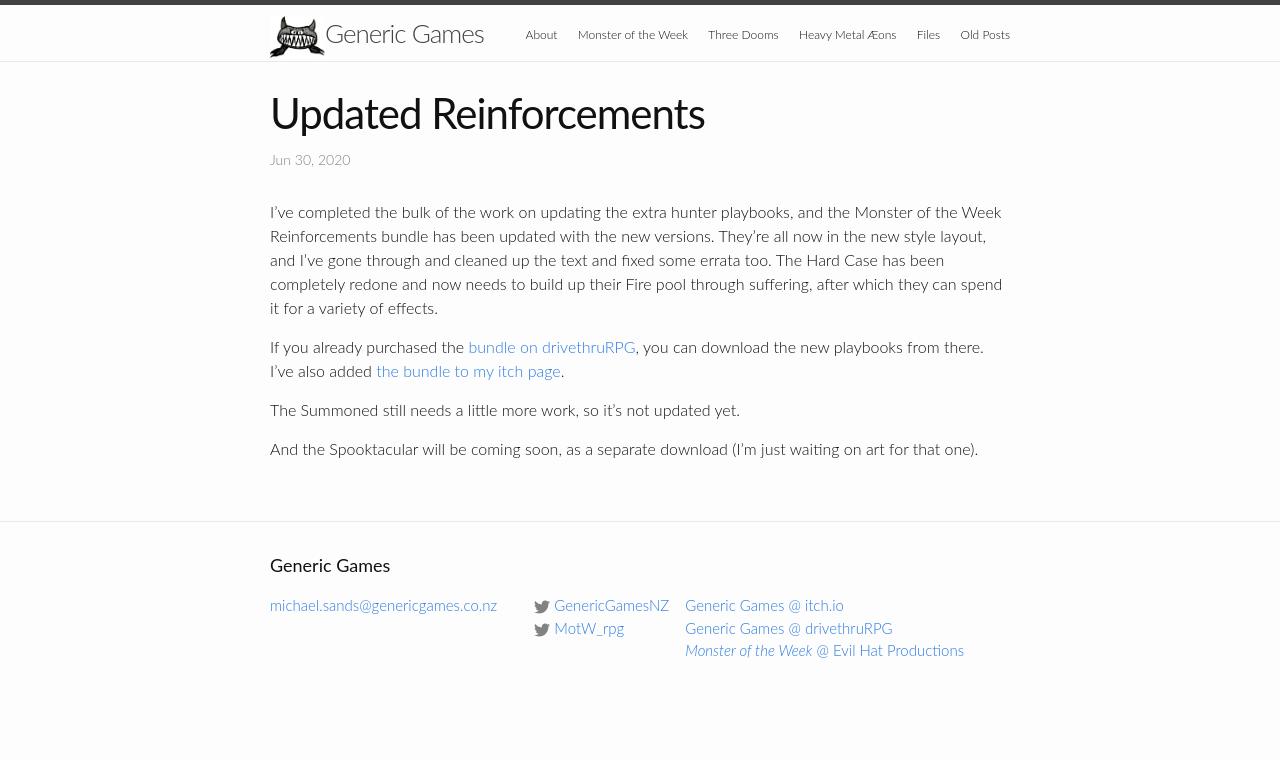
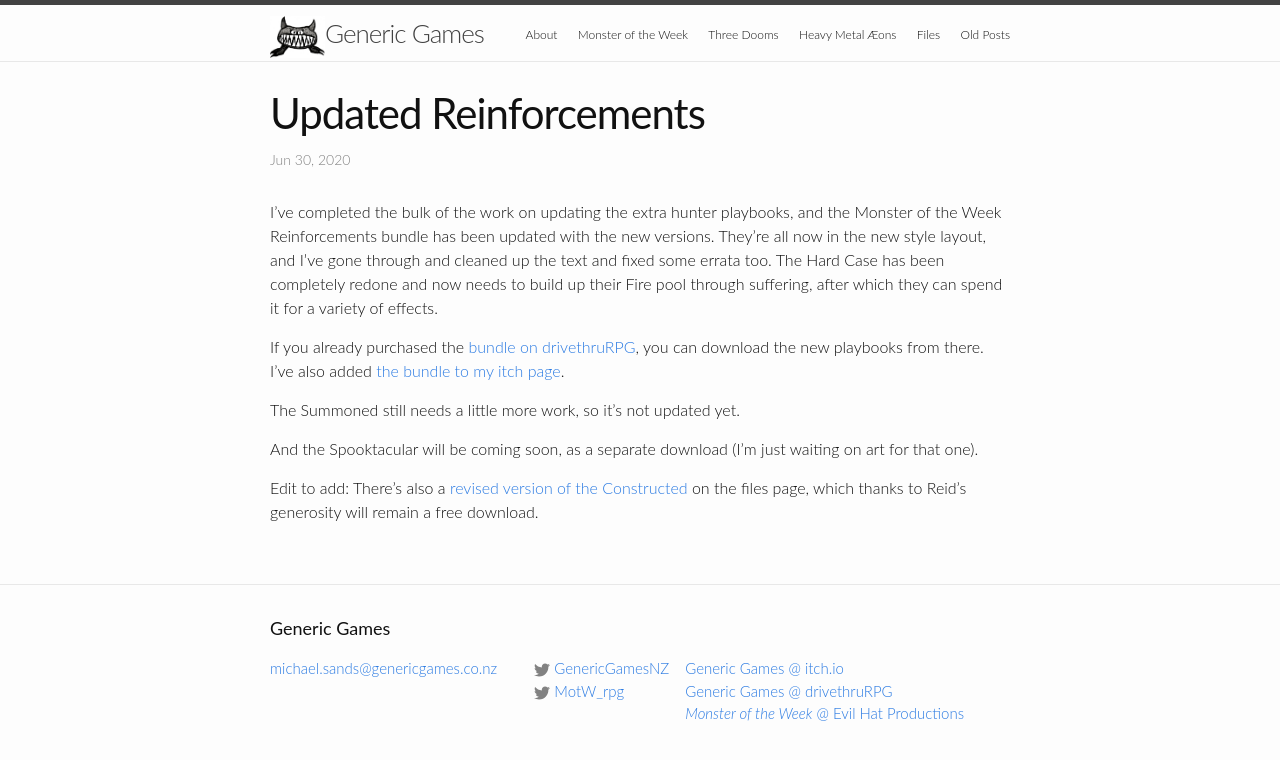
Before and after one commit to michael-sands/generic_games_site, a Jekyll site: the page built from _posts/2020-06-30-updated-reinforcements.md, in a window 1280 px wide. Shown: the top 760 px of the page. Built offline with Jekyll 4.4.1, drawn with Linux system fonts in a browser that asks for light colours.

Commit message:
add link to Constructed 2020

```diff
--- a/_posts/2020-06-30-updated-reinforcements.md
+++ b/_posts/2020-06-30-updated-reinforcements.md
@@ -12,3 +12,5 @@
 The Summoned still needs a little more work, so it's not updated yet.
 
 And the Spooktacular will be coming soon, as a separate download (I'm just waiting on art for that one).
+
+Edit to add: There's also a [revised version of the Constructed](https://genericgames.co.nz/files/constructed_2020.pdf) on the files page, which thanks to Reid's generosity will remain a free download.
```
